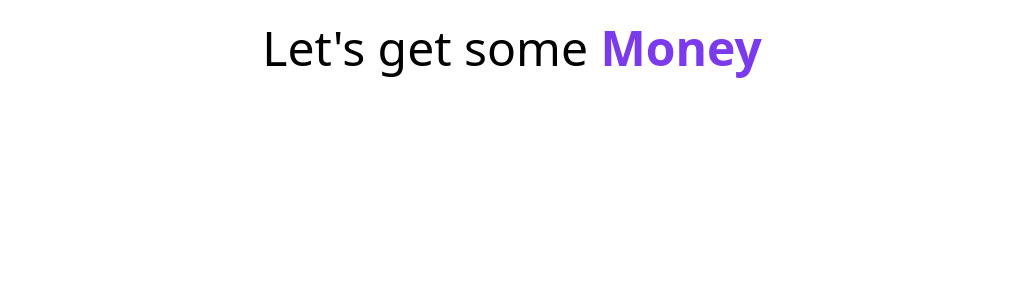
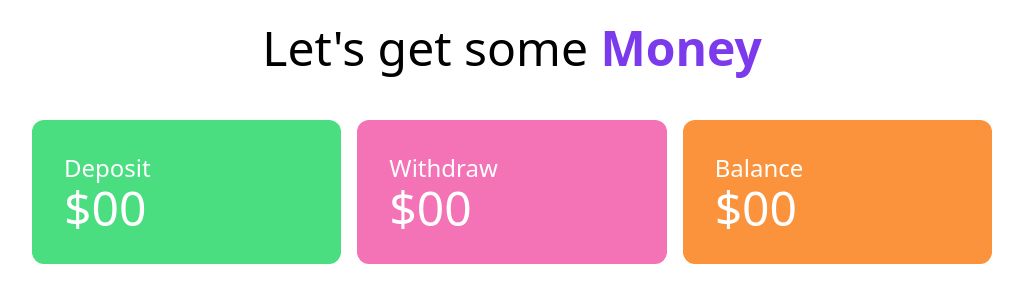
Before and after one commit to rirubelhossain/Baap-er-Bank, a plain HTML site: page bank.html in a window 1280 px wide. Shown: the whole page, without its empty margins (128-1151 px from the left). Drawn offline with nearby package versions, Linux system fonts and the light colour scheme.

Commit message:
creating three parts inside the bank and designing

```diff
--- a/bank.html
+++ b/bank.html
@@ -11,5 +11,32 @@
     <header>
         <h1 class="text-center mt-6 text-5xl">Let's get some <span class="text-violet-600 font-semibold">Money</span></h1>
     </header>
+
+    <main>
+        <section class="mt-12">
+
+            <div class="grid grid-cols-3 w-9/12 mx-auto text-white gap-4">
+                <div class="bg-green-400 p-8 rounded-xl">
+                    <h4 class="text-2xl">Deposit</h4>
+                    <h2 class="text-5xl">$00</h2>
+                </div>
+
+                <div class="bg-pink-400 p-8 rounded-xl">
+                    <h4 class="text-2xl">Withdraw</h4>
+                    <h2 class="text-5xl">$00</h2>
+                </div>
+
+                <div class="bg-orange-400 p-8 rounded-xl">
+                    <h4 class="text-2xl">Balance</h4>
+                    <h2 class="text-5xl">$00</h2>
+                </div>
+            </div>
+        </section>
+
+
+
+    </main>
+
+
 </body>
 </html>
```
